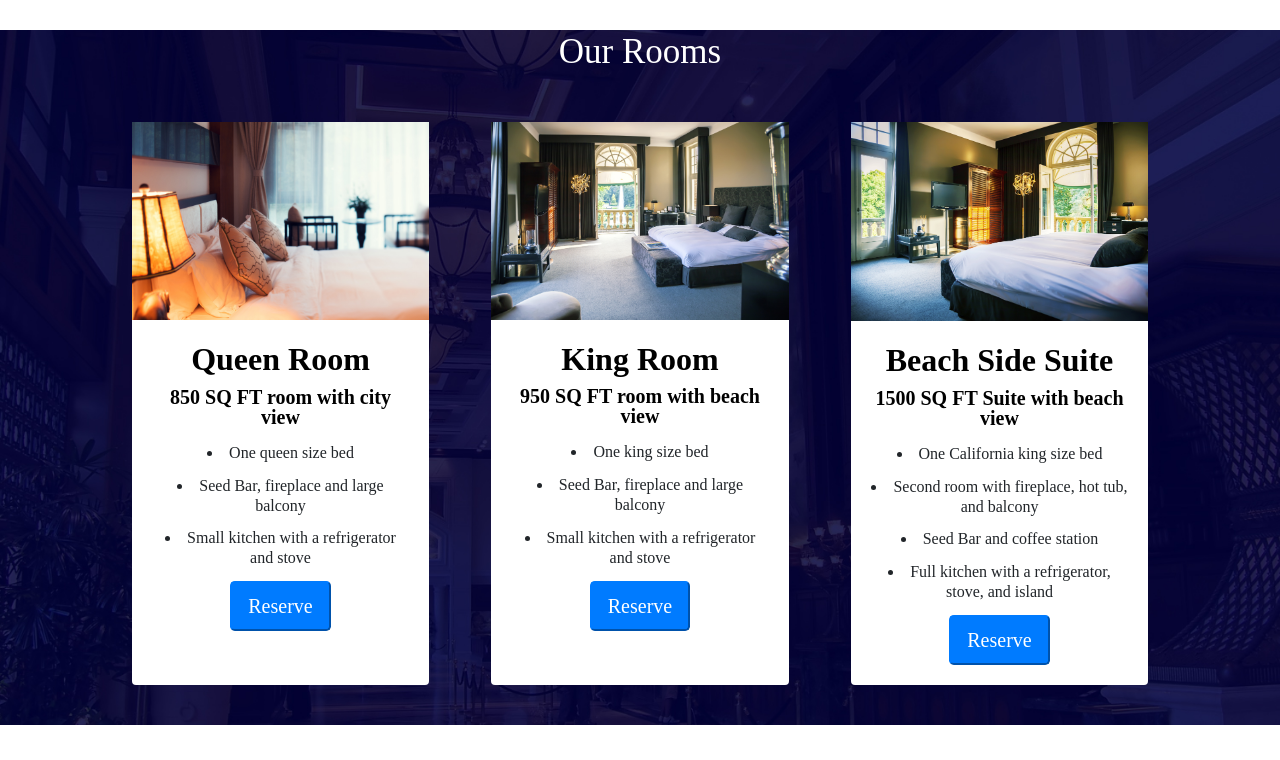
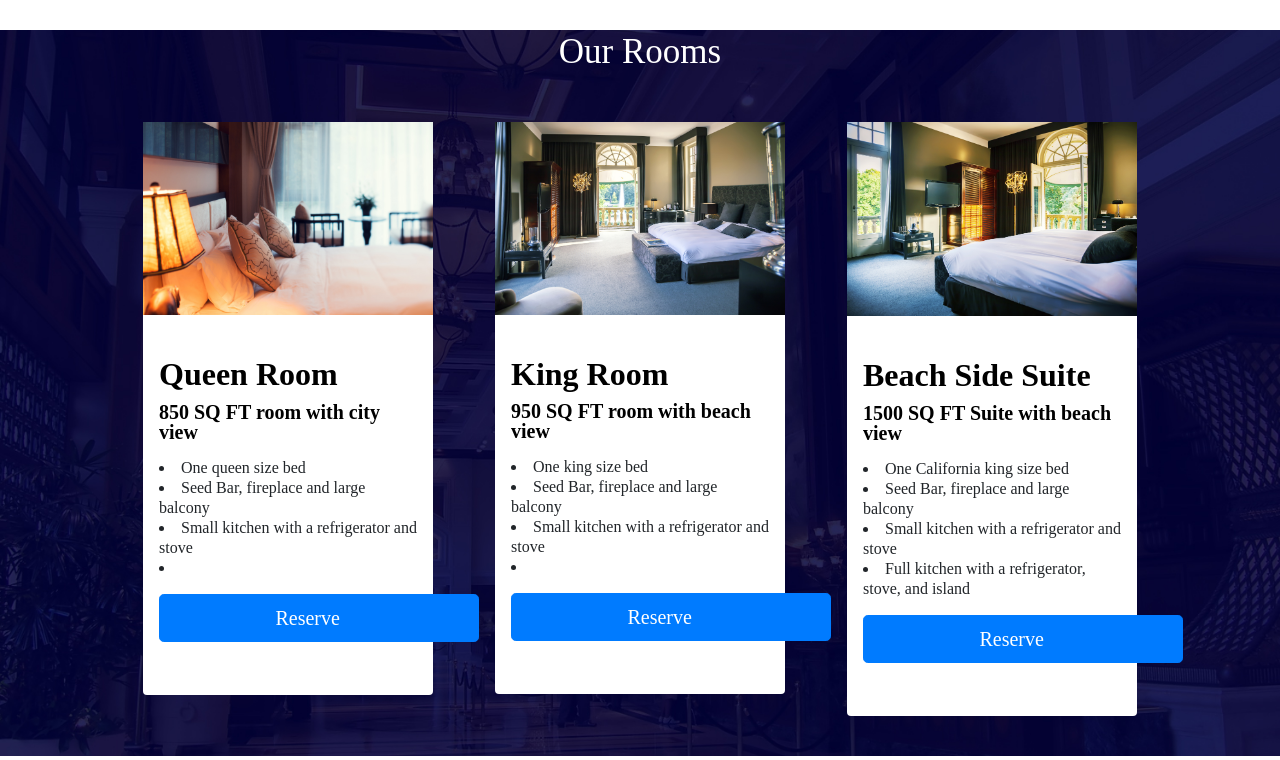
Before and after one commit to aaiilee0715/website_reactassignment, a React (Create React App) app: page /pages/hamsterHotel in a window 1280 px wide. Shown: the part 1480-2240 px from the top of the page. Built offline with nearby package versions, Linux system fonts and the light colour scheme.

Commit message:
made share component for hamster

```diff
--- a/package.json
+++ b/package.json
@@ -13,6 +13,7 @@
     "react-dom": "^17.0.1",
     "react-router-dom": "^5.2.0",
     "react-scripts": "4.0.1",
+    "styled-components": "^5.2.1",
     "web-vitals": "^0.2.4"
   },
   "scripts": {
--- a/src/components/CardComponent/cardUI.js
+++ b/src/components/CardComponent/cardUI.js
@@ -6,7 +6,7 @@ import { Button } from 'react-bootstrap';
 import './card.css';
 
 const Card = props => {
-    console.log(props);
+    // console.log(props);
     return (
         <section className="homeCardBody">
             <div className="homeCard text-center">
@@ -15,7 +15,7 @@ const Card = props => {
                     <div className="homeCard-body text-dark">
                         <h4 className="homeCard-title">{props.title}</h4>
                         <p className="homeCard-text">{props.text}</p>
-                        <Button href={props.projectBtn} className="projectBtn btn-info">Go To Project</Button>
+                        <Button className="projectBtn btn-info">Go To Project</Button>
                     </div>
                 </div>
             </div>
--- /dev/null
+++ b/src/components/CardComponent/hamsterCardComponent.js
@@ -0,0 +1,56 @@
+import React from 'react';
+import { Component } from 'react';
+import HamsterCardComponent from './hamsterCardUI';
+
+import '../style/hamster.css';
+
+
+import Room1 from '../images/hamsterImage/room1.jpg';
+import Room2 from '../images/hamsterImage/room2.jpg';
+import Room3 from '../images/hamsterImage/room3.jpg';
+
+class HamsterCardDisplay extends Component {
+    render() {
+        return (
+            <div className="container-fluid d-flex justify-content-center">
+                <div className="row d-flex justify-content-center">
+
+                        <div className="col-sm-3 py-4 m-3">
+                            <HamsterCardComponent imgsrc={Room1}
+                                title="Queen Room"
+                                text="850 SQ FT room with city view"
+                                lists1="One queen size bed"
+                                lists2="Seed Bar, fireplace and large balcony"
+                                lists3="Small kitchen with a refrigerator and stove"
+
+                            />
+                        </div>
+
+                        <div className="col-sm-3 py-4 m-3">
+                            <HamsterCardComponent imgsrc={Room2}
+                                title="King Room"
+                                text="950 SQ FT room with beach view"
+                                lists1="One king size bed"
+                                lists2="Seed Bar, fireplace and large balcony"
+                                lists3="Small kitchen with a refrigerator and stove"
+                            />
+                        </div>
+
+                        <div className="col-sm-3 py-4 m-3">
+                            <HamsterCardComponent imgsrc={Room3}
+                                title="Beach Side Suite"
+                                text="1500 SQ FT Suite with beach view"
+                                lists1="One California king size bed"
+                                lists2="Seed Bar, fireplace and large balcony"
+                                lists3="Small kitchen with a refrigerator and stove"
+                                lists4="Full kitchen with a refrigerator, stove, and island"
+                            />
+                        </div>
+                    </div>
+                </div>
+
+        );
+    }
+}
+
+export default HamsterCardDisplay;
--- /dev/null
+++ b/src/components/CardComponent/hamsterCardUI.js
@@ -0,0 +1,26 @@
+import React from 'react';
+import { Button } from 'react-bootstrap';
+
+import '../style/hamster.css';
+
+const HamsterCard = props => {
+    return (
+        <div className="overflown">
+            <div className="card h-100">
+                <img src={props.imgsrc} alt="Image 1" className="img-fluid" />
+                <div className="hamsterCard-body py-4 m-3">
+                    <h5 className="hamsterCardTitle">{props.title}</h5>
+                    <p className="hamsterCardText">{props.text}</p>
+                    <li className="hamsterLists1">{props.lists1}</li>
+                    <li className="hamsterLists2">{props.lists2}</li>
+                    <li className="hamsterLists3">{props.lists3}</li>
+                    <li className="hamsterLists4">{props.lists4}</li>
+                    <Button className="ourRoom btn-lg btn-primary mx-auto d-block mt-3 ">Reserve</Button>
+                </div>
+            </div>
+        </div>
+
+
+    );
+}
+export default HamsterCard;
--- a/src/pages/hamsterHotel.js
+++ b/src/pages/hamsterHotel.js
@@ -1,11 +1,8 @@
 import React from 'react';
-
-
 import '../components/style/hamster.css';
-
 import 'bootstrap/dist/css/bootstrap.min.css';
 
-
+import HamsterCardDisplay from '../components/CardComponent/hamsterCardComponent';
 
 import HamsterImages from '../components/images/hamsterImage/Logo.png';
 import HamsterHome from '../components/images/hamsterImage/hamsterhomejpg.jpg';
@@ -101,52 +98,7 @@ const HamsterHotelSite = () => {
       {/* <!---Our Rooms--> */}
       <section id="ourRooms">
         <h1 className=" ourRoomsTitle d-flex justify-content-center">Our Rooms</h1>
-        <div className="hamsterContainer" >
-          <div className="row d-flex align-items-center">
-            <div className="d-flex justify-content-center">
-              <div className="col-sm-3 py-4 m-3">
-                <div className="card h-100 ">
-                  <img src={Room1} alt="Queen Room" className="img-fluid" />
-                  <div className="card-body">
-                    <h5 className="hamsterCardTitle">Queen Room</h5>
-                    <p className="hamsterCardText">850 SQ FT room with city view</p>
-                    <li className="lists">One queen size bed</li>
-                    <li className="lists">Seed Bar, fireplace and large balcony</li>
-                    <li className="lists">Small kitchen with a refrigerator and stove</li>
-                    <button className="ourRoom btn-lg btn-primary mx-auto d-block ">Reserve</button>
-                  </div>
-                </div>
-              </div>
-              <div className="col-sm-3 py-4 m-3">
-                <div className="card h-100">
-                  <img src={Room2} alt="King Room" className="img-fluid" />
-                  <div className="card-body">
-                    <h5 className="hamsterCardTitle">King Room</h5>
-                    <p className="hamsterCardText">950 SQ FT room with beach view</p>
-                    <li className="lists">One king size bed</li>
-                    <li className="lists">Seed Bar, fireplace and large balcony</li>
-                    <li className="lists">Small kitchen with a refrigerator and stove</li>
-                    <button className="ourRoom btn-lg btn-primary mx-auto d-block">Reserve</button>
-                  </div>
-                </div>
-              </div>
-              <div className="col-sm-3 py-4 m-3">
-                <div className="card h-100 mb-9">
-                  <img src={Room3} alt="Beach Side Suite" className="img-fluid" />
-                  <div className="card-body">
-                    <h5 className="hamsterCardTitle">Beach Side Suite</h5>
-                    <p className="hamsterCardText">1500 SQ FT Suite with beach view</p>
-                    <li className="lists">One California king size bed</li>
-                    <li className="lists">Second room with fireplace, hot tub, and balcony</li>
-                    <li className="lists">Seed Bar and coffee station</li>
-                    <li className="lists">Full kitchen with a refrigerator, stove, and island</li>
-                    <button className="ourRoom btn-lg btn-primary mx-auto d-block">Reserve</button>
-                  </div>
-                </div>
-              </div>
-            </div>
-          </div>
-        </div>
+          <HamsterCardDisplay />
       </section>
       {/* <!--Multi Hamster--> */}
       <section id="packagesCenter">
```
Also changed, not shown: src/components/modalComponent/businessModal.js (+1 -5 lines), 2 other files (tests, documents, lock files or other folders).
